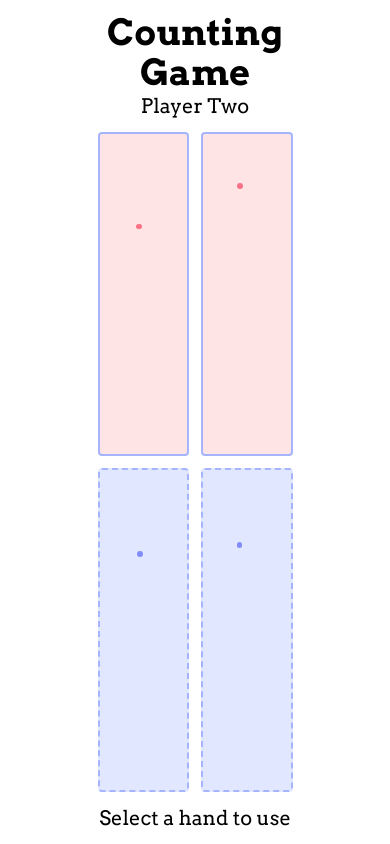
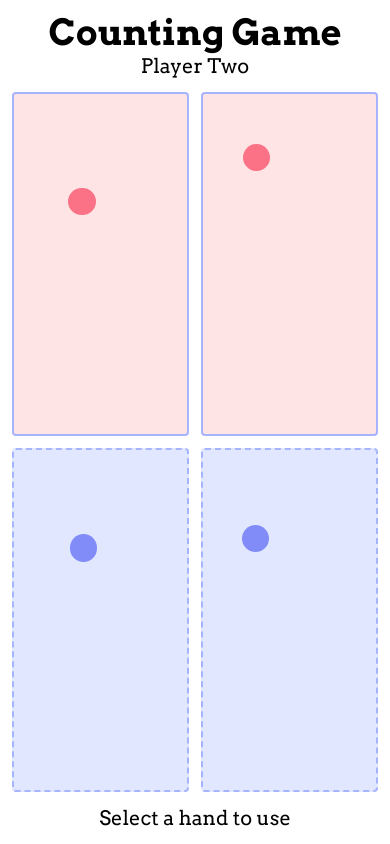
Before and after one commit to ej-shafran/count-up, a React (Vite) app: page / in a window 390 px wide. Built offline with nearby package versions, Linux system fonts and the light colour scheme; what tailwindcss-animated would draw is missing.

Commit message:
fix: add responsiveness

```diff
--- a/src/components/Game.tsx
+++ b/src/components/Game.tsx
@@ -3,7 +3,7 @@ import { GameOverPopup } from "./GameOverPopup";
 
 export function Game() {
   return (
-    <div className="m-auto flex h-full w-1/2 flex-col py-3 text-center">
+    <div className="m-auto flex size-full flex-col p-3 text-center lg:w-1/2 lg:px-0">
       <h1 className="arvo-bold text-4xl">Counting Game</h1>
       <div className="flex grow flex-col gap-3">
         <Player player={1} />
```
